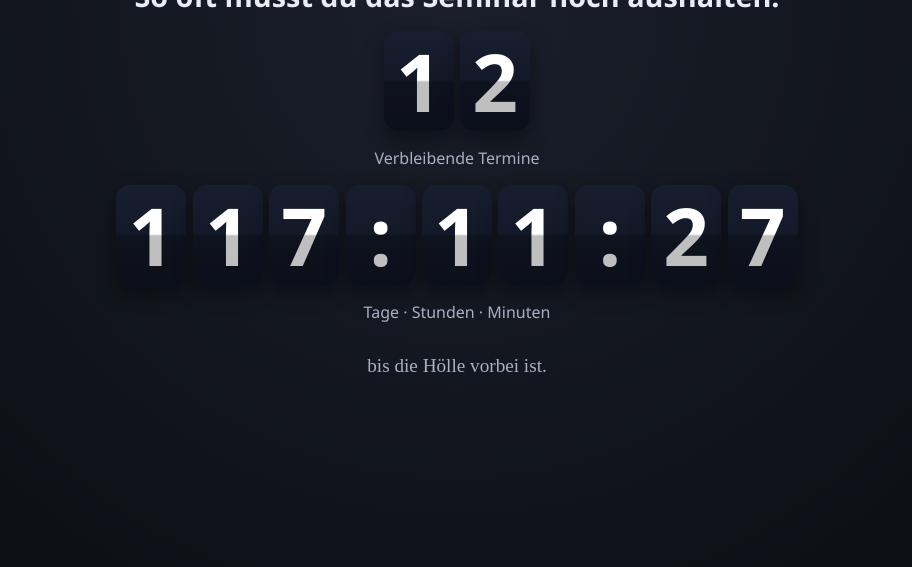
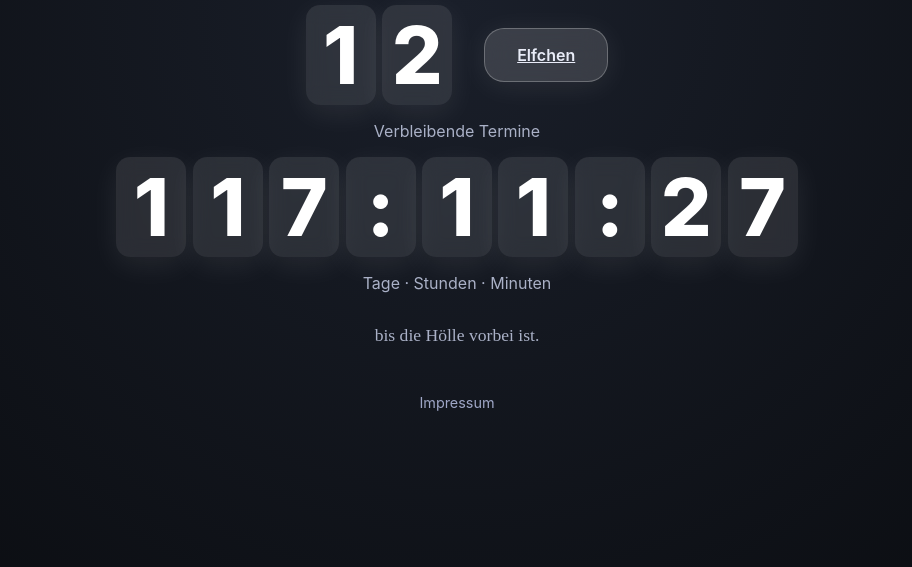
Before and after one commit to JdotEdot-spec/seminar-countdown, a plain HTML site: page index.html in a window 1280 px wide. Shown: the part 233-800 px from the top of the page, without its empty margins (183-1095 px from the left). Drawn offline with Linux system fonts and the light colour scheme.

Commit message:
Update index.html

```diff
--- a/index.html
+++ b/index.html
@@ -1,8 +1,8 @@
 <!DOCTYPE html>
 <html lang="de">
 <head>
-  <meta charset="utf-8" />
-  <meta name="viewport" content="width=device-width, initial-scale=1" />
+<meta charset="utf-8">
+<meta name="viewport" content="width=device-width, initial-scale=1">
 <title>Seminar-Countdown</title>
 <style>
   body {
@@ -14,7 +14,13 @@
     align-items: center;
     background: radial-gradient(circle at 50% 30%, #1a1f2a, #0a0c10);
     color: #e9ecf8;
-      font-family: 'Segoe UI', sans-serif;
+    font-family: -apple-system, BlinkMacSystemFont, "Segoe UI", Roboto, sans-serif;
+  }
+
+  .container {
+    display: flex;
+    align-items: center;
+    gap: 2rem;
   }
 
   .flip {
@@ -29,34 +35,36 @@
     position: relative;
     width: 70px;
     height: 100px;
-      background: linear-gradient(180deg, #171e2f, #0f1422);
+    background: rgba(255, 255, 255, 0.1);
     border-radius: 14px;
-      box-shadow: 0 8px 20px rgba(0, 0, 0, 0.4);
+    box-shadow: 0 8px 30px rgba(255, 255, 255, 0.08);
+    backdrop-filter: blur(10px);
     color: #fff;
     font-weight: 800;
     line-height: 1;
     display: grid;
     place-items: center;
-      overflow: hidden;
   }
 
-    .digit::before {
-      content: "";
-      position: absolute;
-      inset: 0;
-      border-radius: inherit;
-      background: linear-gradient(180deg, transparent 49%, rgba(0, 0, 0, .25) 51%);
-      pointer-events: none;
+  .digit span { font-size: 80px; }
+
+  .glass-button {
+    background: rgba(255, 255, 255, 0.15);
+    backdrop-filter: blur(12px);
+    border: 1px solid rgba(255, 255, 255, 0.25);
+    border-radius: 20px;
+    padding: 1rem 2rem;
+    color: #e9ecf8;
+    font-weight: 600;
+    cursor: pointer;
+    box-shadow: 0 4px 30px rgba(255,255,255,0.08);
+    transition: all 0.3s ease;
   }
 
-    .digit span {
-      font-size: 80px;
-    }
-
-    h1 {
-      font-size: 1.8rem;
-      margin-bottom: 1rem;
-      text-align: center;
+  .glass-button:hover {
+    background: rgba(255, 255, 255, 0.25);
+    transform: translateY(-2px);
+    box-shadow: 0 8px 40px rgba(255,255,255,0.15);
   }
 
   .label, .fineprint {
@@ -69,13 +77,27 @@
   .fineprint {
     margin-top: 2rem;
     font-family: serif;
-      font-size: 1.2rem;
+    font-size: 1.1rem;
   }
+
+  footer {
+    margin-top: 3rem;
+    font-size: 0.9rem;
+  }
+
+  footer a {
+    color: #9fa7c7;
+    text-decoration: none;
+  }
+  footer a:hover { text-decoration: underline; }
 </style>
 </head>
 <body>
   <h1>So oft musst du das Seminar noch aushalten:</h1>
+  <div class="container">
     <div id="mondays" class="flip"></div>
+    <a href="elfchen.html" class="glass-button">Elfchen</a>
+  </div>
   <div class="label">Verbleibende Termine</div>
 
   <div id="daysClock" class="flip" style="margin-top:1rem;"></div>
@@ -83,8 +105,9 @@
 
   <div class="fineprint">bis die Hölle vorbei ist.</div>
 
+  <footer><a href="impressum.html">Impressum</a></footer>
+
   <script>
-    // Aufgelistete Montage
     const mondaysList = [
       '2025-10-06','2025-10-27','2025-11-03','2025-11-10','2025-11-17','2025-11-24',
       '2025-12-01','2025-12-08','2025-12-15','2026-01-12','2026-01-19','2026-01-26','2026-02-02'
```
Lines whose indentation alone changed are shown as unchanged.
